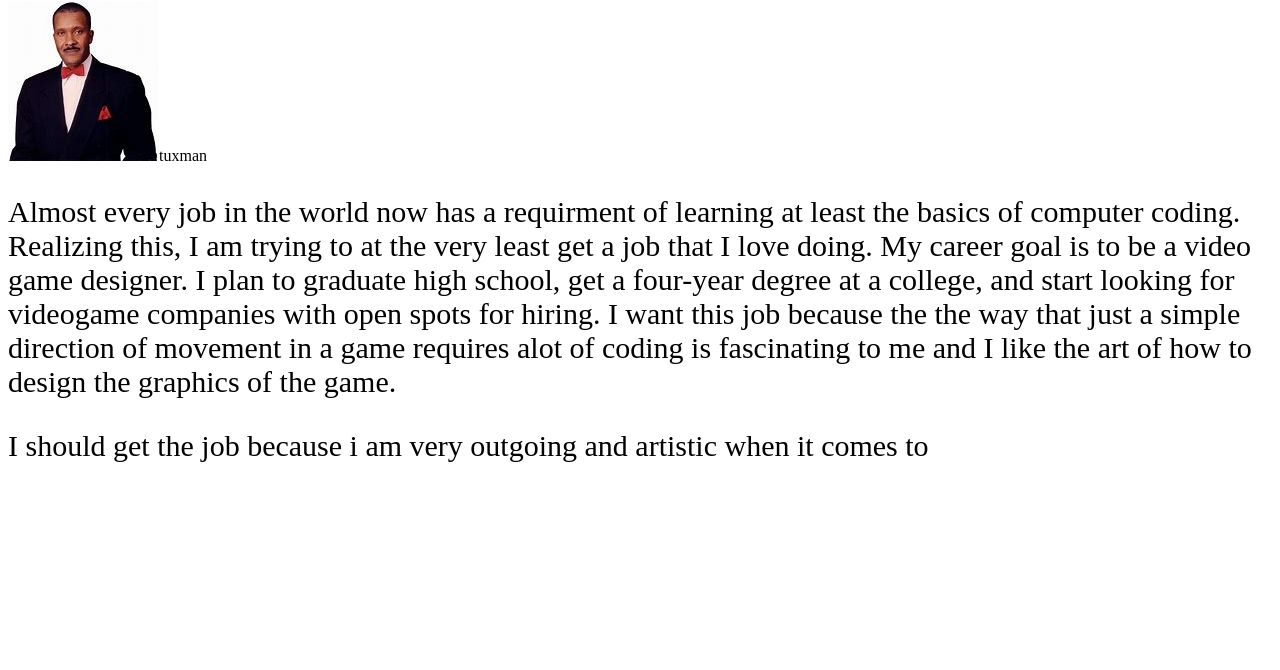
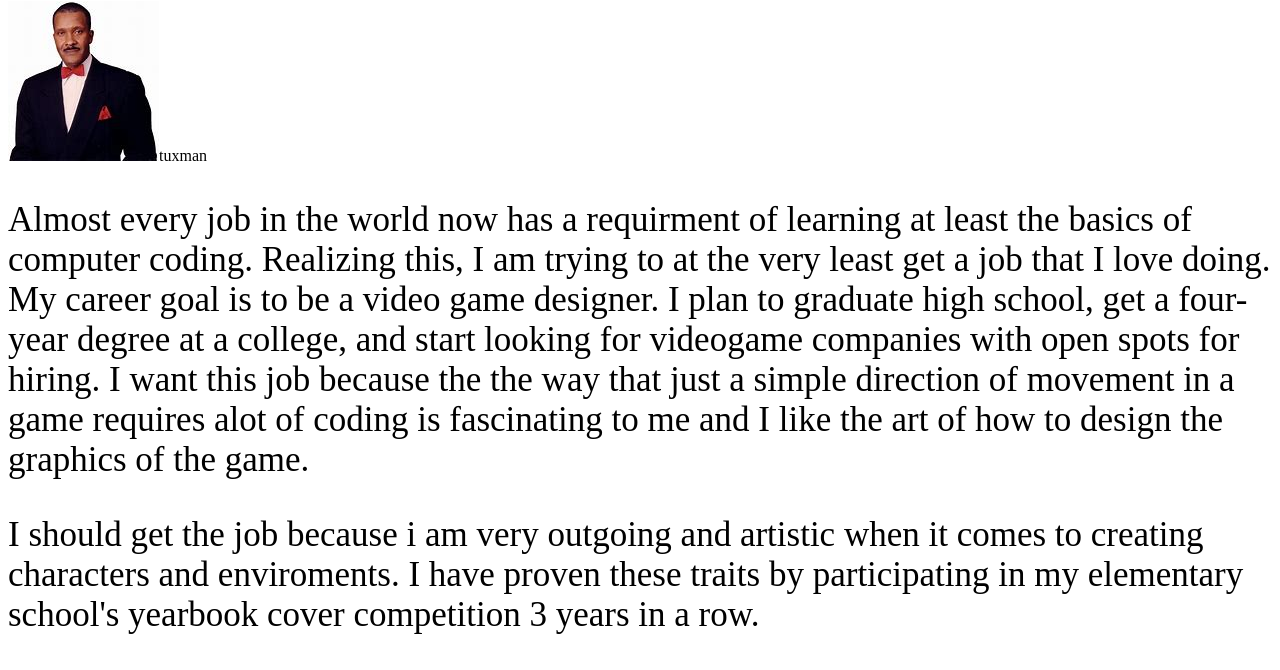
Before and after one commit to Dankusmemius/Dankusmemius.github.io, a plain HTML site: page aboutme.html in a window 1280 px wide. Shown: the part 154-824 px from the top of the page. Before the commit the page ends 800 px from the top, so only its background shows below. Drawn offline with Linux system fonts and the light colour scheme; files whose address does not match are found by name.

Commit message:
changed font size

```diff
--- a/aboutme.html
+++ b/aboutme.html
@@ -27,7 +27,8 @@
       <p class="p"> Almost every job in the world now has a requirment of learning at least the basics of computer coding.  Realizing this, I am trying to at the very least get a job that I love doing.  My career goal is to be a video game designer.  I plan
       to graduate high school, get a four-year degree at a college, and start looking for videogame companies with open spots for hiring.  I want this job because the the way that just a simple direction of movement in a game requires alot of coding is fascinating to me and I like the art of how to design the graphics of the game.
        </p>
-       <p class="p">I should get the job because i am very outgoing and artistic when it comes to
+       <p class="p">I should get the job because i am very outgoing and artistic when it comes to creating characters and enviroments.
+       I have proven these traits by participating in my elementary school's yearbook cover competition 3 years in a row.
        </p>
   </body>
 </html>
--- a/style.css
+++ b/style.css
@@ -41,5 +41,5 @@
     }
 
      .p{
-       font-size: 30px;
+       font-size: 35px;
      }
```
